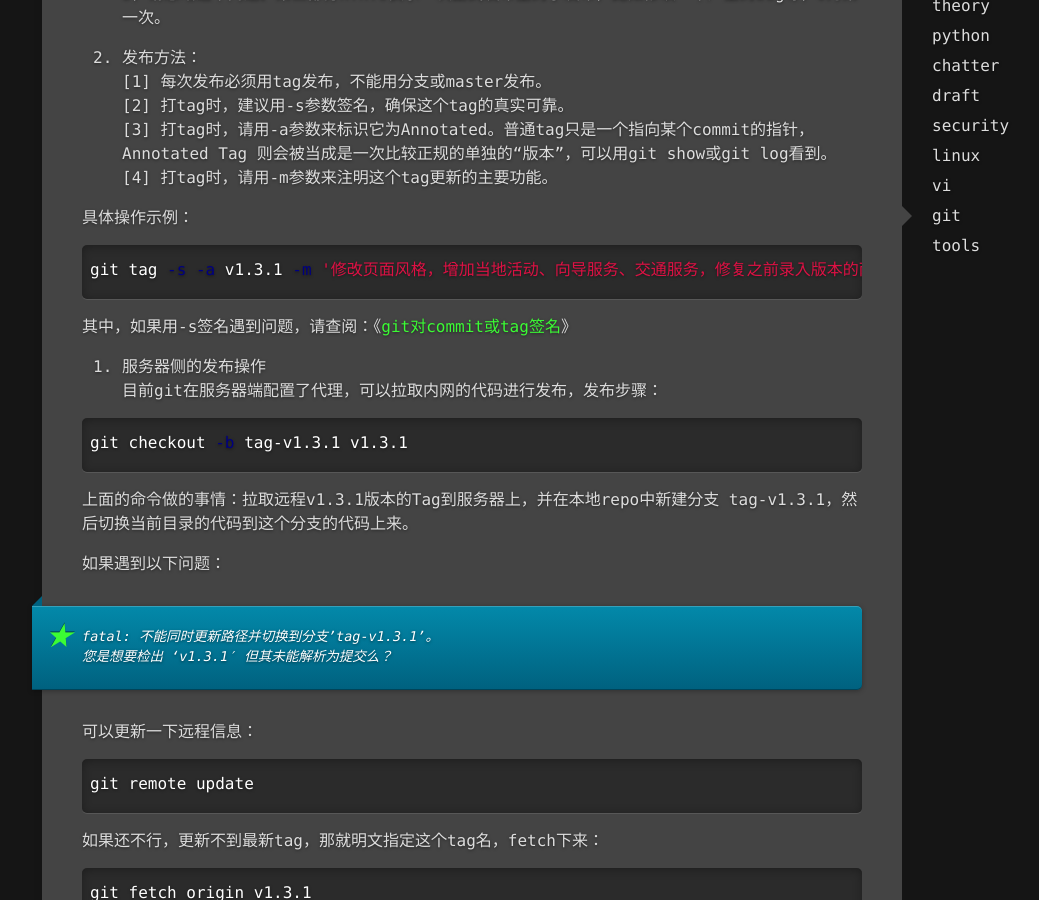
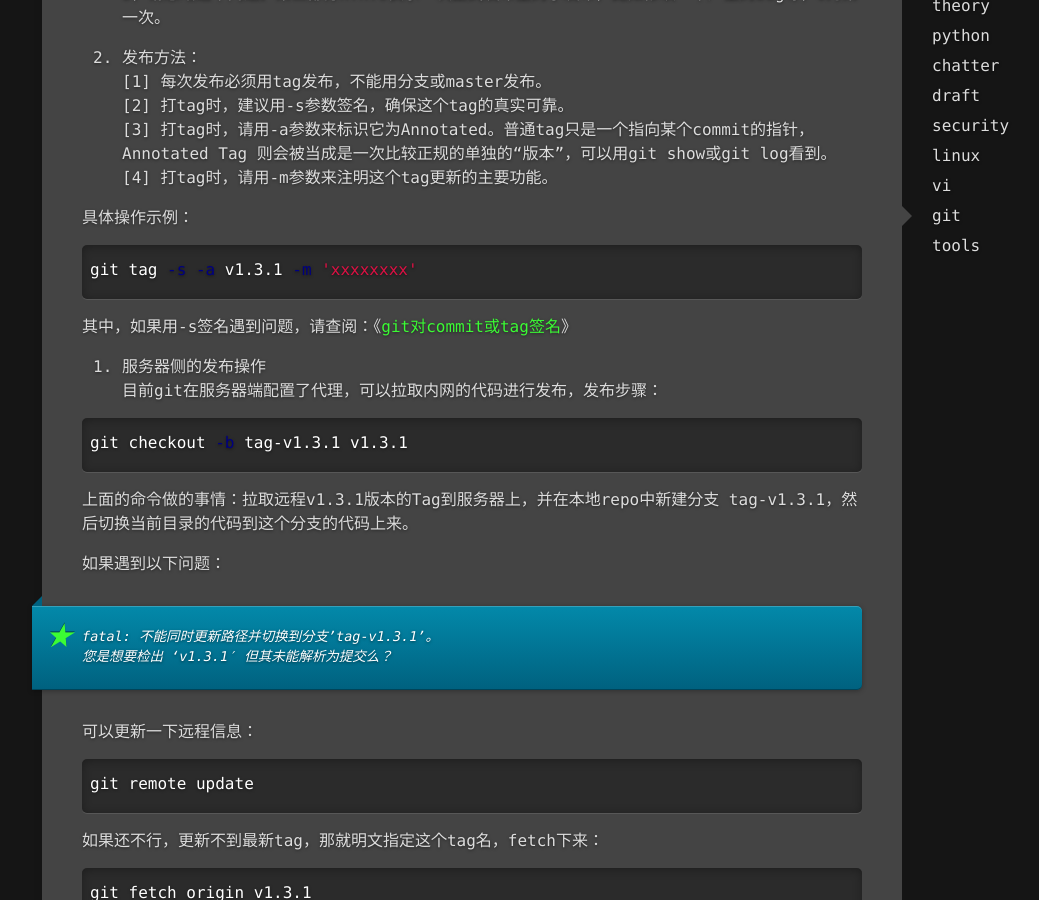
Before and after one commit to jsongo/jsongo.github.io, a Jekyll site: the page built from _posts/2015-07-03-git-publish-to-run.markdown, in a window 1280 px wide and 900 px high, scrolled down 461 px. Shown: the whole window, without its empty margins (18-1057 px from the left). Built offline with Jekyll 4.4.1, drawn with Linux system fonts in a browser that asks for light colours; comment, search, counter and statistics services are not loaded.

Commit message:
Update 2015-07-03-git-publish-to-run.markdown

```diff
--- a/_posts/2015-07-03-git-publish-to-run.markdown
+++ b/_posts/2015-07-03-git-publish-to-run.markdown
@@ -23,7 +23,7 @@ comments: []
 
 具体操作示例：
 {% highlight bash %}
-git tag -s -a v1.3.1 -m '修改页面风格，增加当地活动、向导服务、交通服务，修复之前录入版本的两个交互问题'
+git tag -s -a v1.3.1 -m 'xxxxxxxx'
 {% endhighlight %}
 其中，如果用-s签名遇到问题，请查阅：《[git对commit或tag签名](http://jsongo.github.io/post/git/2015/sign-a-git-commit/)》
 
```
